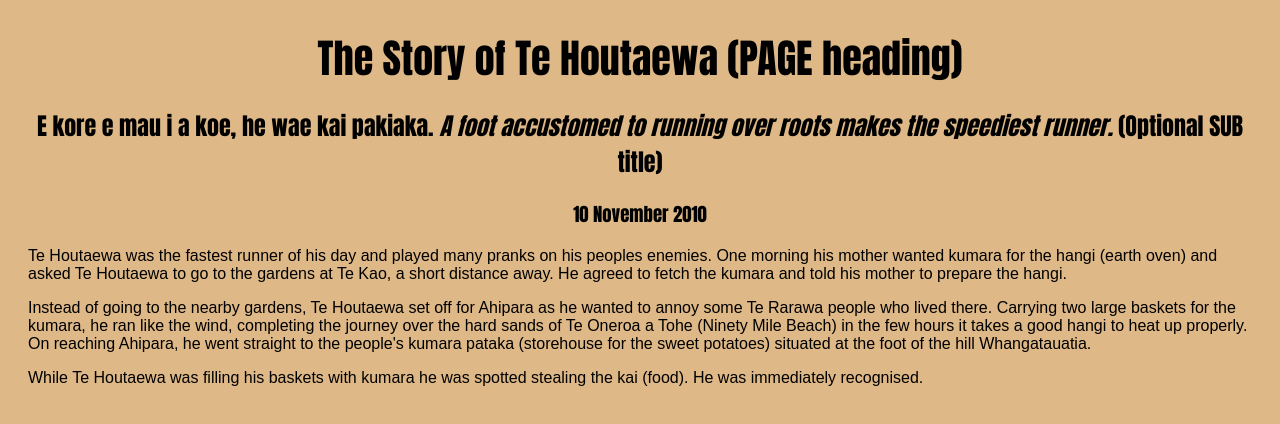
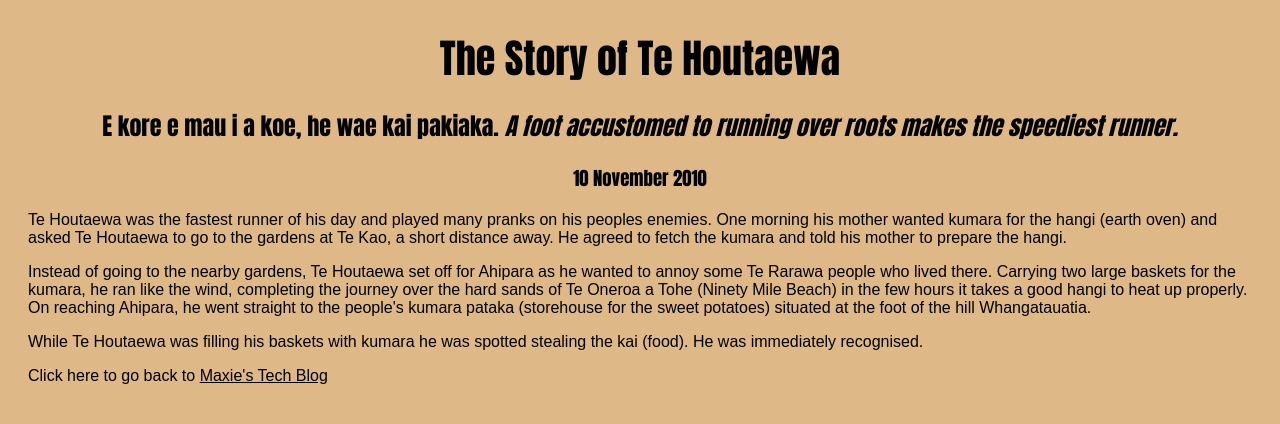
Before and after one commit to maxie-ouyang-24/maxie-ouyang-24.github.io, a plain HTML site: page blog/te-houtaewa-template.html in a window 1280 px wide. Drawn offline with Linux system fonts and the light colour scheme; files that its build step writes are made by us from their sources.

Commit message:
add tech home page link to all blogs, align blog images to center

```diff
--- a/blog/te-houtaewa-template.html
+++ b/blog/te-houtaewa-template.html
@@ -8,13 +8,12 @@
   </head>
 
   <body>
-    <h1>The Story of Te Houtaewa (PAGE heading)</h1>
+    <h1>The Story of Te Houtaewa</h1>
     <h2>
       E kore e mau i a koe, he wae kai pakiaka.
       <em
         >A foot accustomed to running over roots makes the speediest runner.</em
       >
-      (Optional SUB title)
     </h2>
     <h3>10 November 2010</h3>
 
@@ -38,7 +37,12 @@
       While Te Houtaewa was filling his baskets with kumara he was spotted
       stealing the kai (food). He was immediately recognised.
     </p>
-
+    <p>
+      Click here to go back to
+      <a href="https://maxie-ouyang-24.github.io/index.html"
+        >Maxie's Tech Blog</a
+      >
+    </p>
     <!-- this is a comment. -->
   </body>
 </html>
--- a/styles/main.css
+++ b/styles/main.css
@@ -65,6 +65,7 @@ hr {
   display: inline-block;
   text-align: right;
   width: 75%;
+  align: center;
 }
 
 .blogarticle p {
```
Also changed, not shown: blog/emotional-intelligence.html (+4 -1 lines), blog/html-css.html (+4 -0 lines), identity-values.html (+6 -1 lines), index.html (+1 -1 lines), learning-plan.html (+6 -0 lines).
